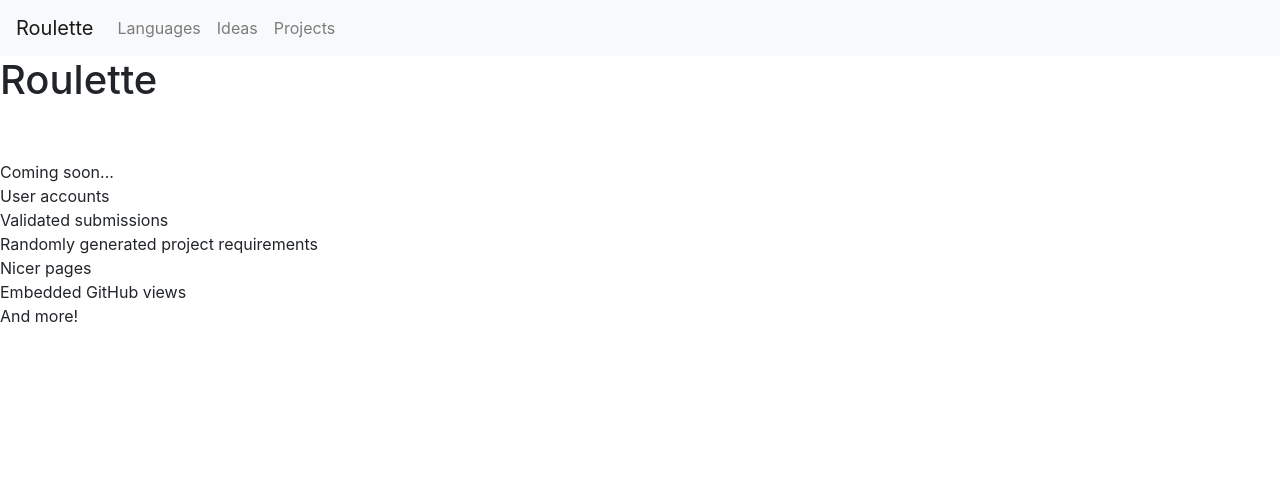
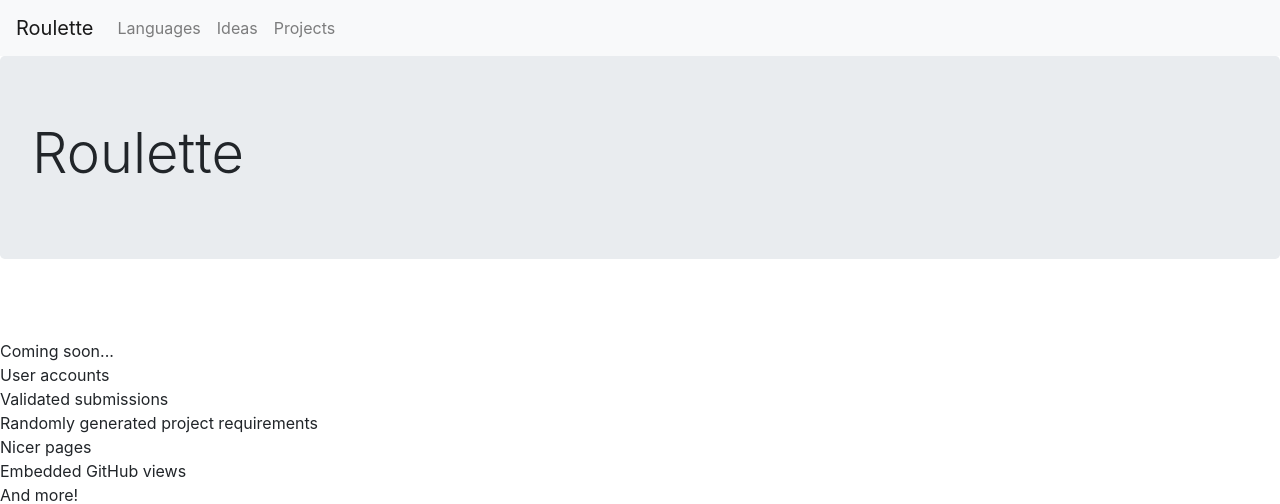
Before and after one commit to Bownairo/roulette, a Django app: page /core/ in a window 1280 px wide. Shown: the top 504 px of the page. Run offline with Django 3.2, Linux system fonts and the light colour scheme; some libraries are stand-ins or nearby versions.

Commit message:
Start to make home page look nicer

```diff
--- a/roulette/core/templates/core/index.html
+++ b/roulette/core/templates/core/index.html
@@ -2,7 +2,9 @@
 
 {% include "core/header.html" only %}
 
-<h1>Roulette</h1>
+<div class="jumbotron">
+    <h1 class="display-4">Roulette</h1>
+</div>
 
 <br>
 <br>
```
